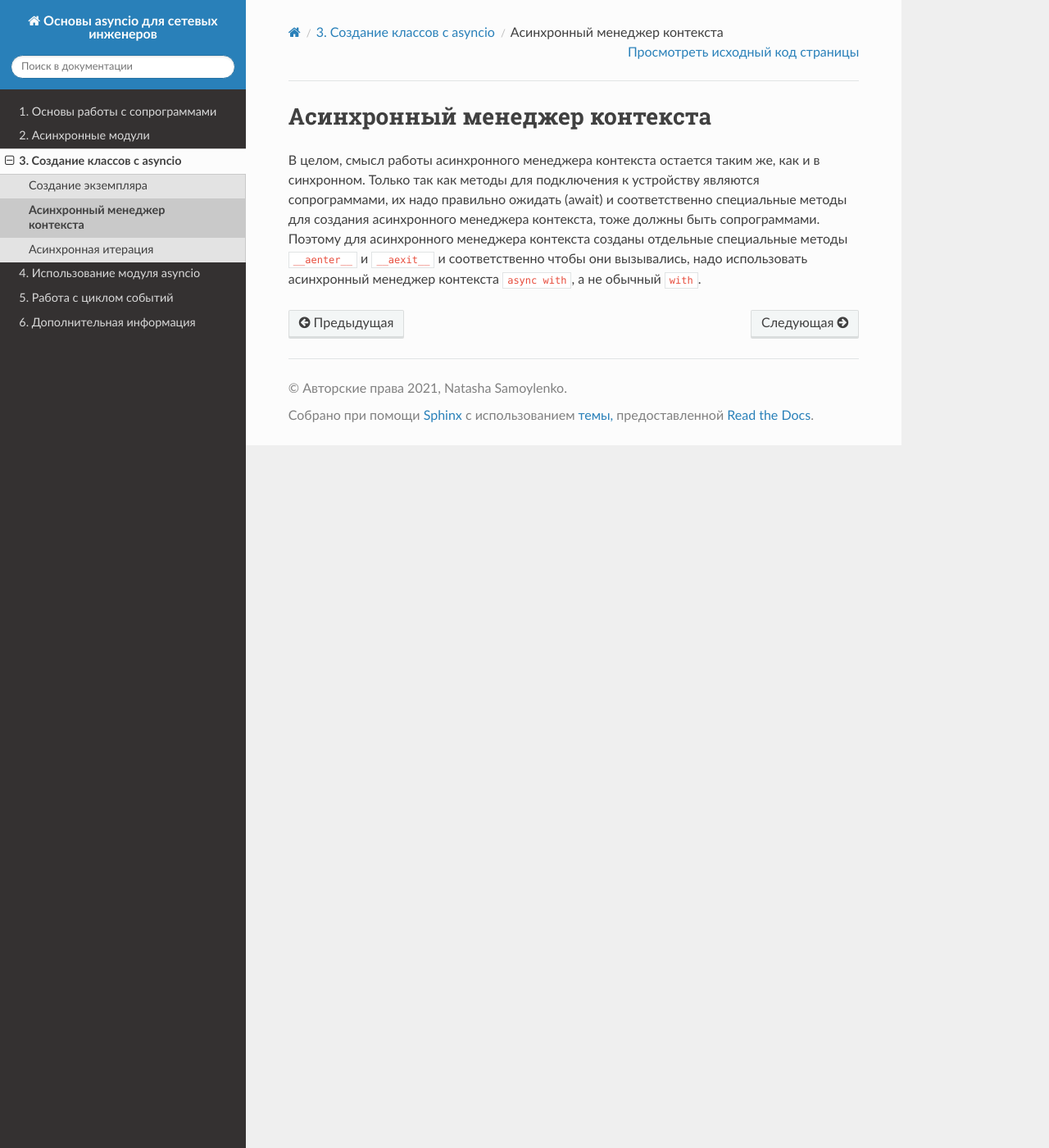
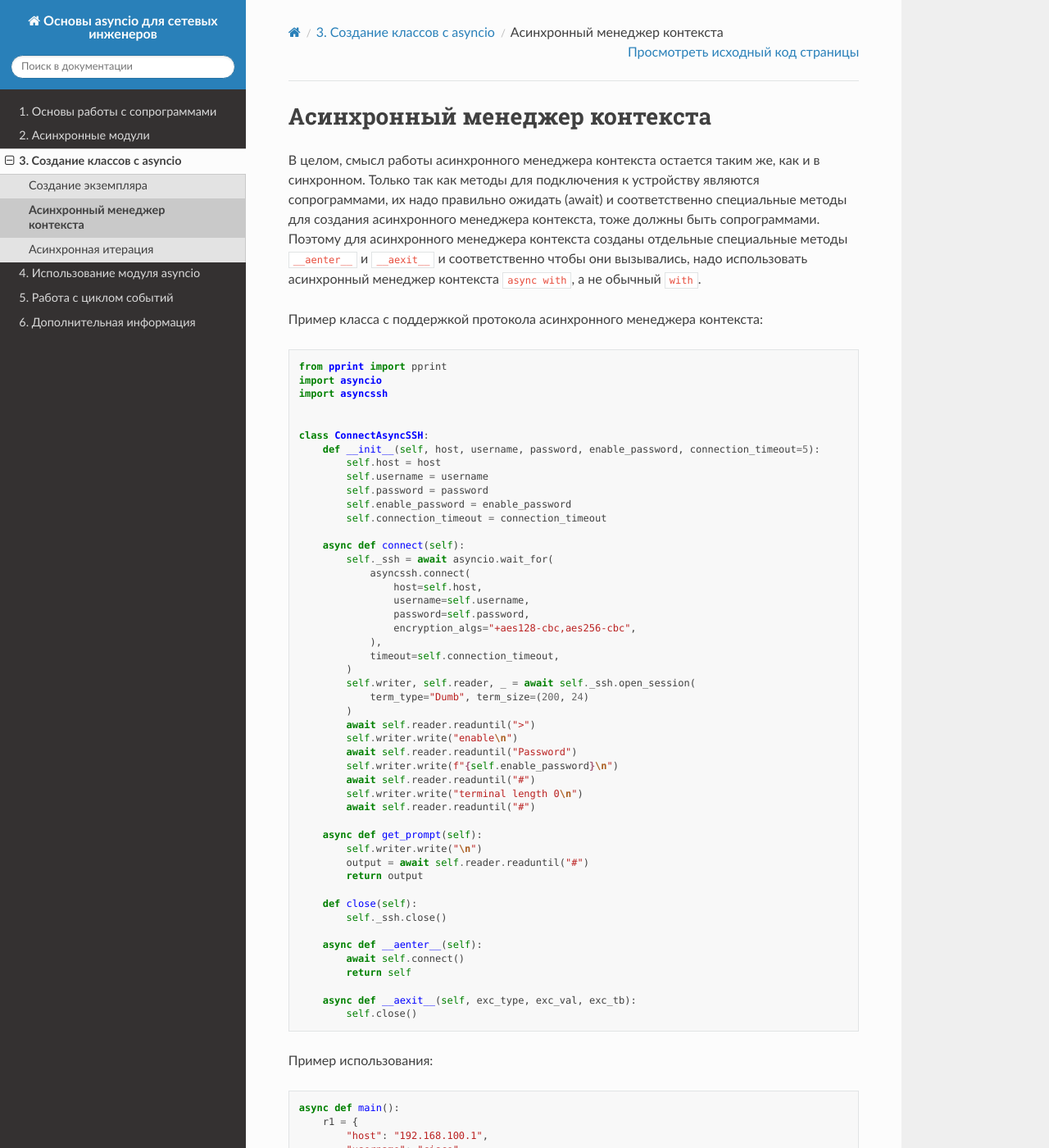
Before and after one commit to natenka/asyncpyneng-book, a Sphinx documentation site: the page built from docs/source/book/classes/context_manager.rst, in a window 1280 px wide and 1400 px high. Shown: the whole window at 82% size. Built offline with Sphinx 7.4.7 and the Read the Docs theme 2.0.0, drawn with Linux system fonts in a browser that asks for light colours; pages that are not in the unit, such as notebooks, are missing from menus; some of the changed text lies outside the part shown.

Commit message:
async with

```diff
--- a/docs/source/book/classes/context_manager.rst
+++ b/docs/source/book/classes/context_manager.rst
@@ -8,3 +8,74 @@
 Поэтому для асинхронного менеджера контекста созданы отдельные специальные методы
 ``__aenter__`` и ``__aexit__`` и соответственно чтобы они вызывались, надо
 использовать асинхронный менеджер контекста ``async with``, а не обычный ``with``.
+
+Пример класса с поддержкой протокола асинхронного менеджера контекста:
+
+.. code:: python
+
+    from pprint import pprint
+    import asyncio
+    import asyncssh
+
+
+    class ConnectAsyncSSH:
+        def __init__(self, host, username, password, enable_password, connection_timeout=5):
+            self.host = host
+            self.username = username
+            self.password = password
+            self.enable_password = enable_password
+            self.connection_timeout = connection_timeout
+
+        async def connect(self):
+            self._ssh = await asyncio.wait_for(
+                asyncssh.connect(
+                    host=self.host,
+                    username=self.username,
+                    password=self.password,
+                    encryption_algs="+aes128-cbc,aes256-cbc",
+                ),
+                timeout=self.connection_timeout,
+            )
+            self.writer, self.reader, _ = await self._ssh.open_session(
+                term_type="Dumb", term_size=(200, 24)
+            )
+            await self.reader.readuntil(">")
+            self.writer.write("enable\n")
+            await self.reader.readuntil("Password")
+            self.writer.write(f"{self.enable_password}\n")
+            await self.reader.readuntil("#")
+            self.writer.write("terminal length 0\n")
+            await self.reader.readuntil("#")
+
+        async def get_prompt(self):
+            self.writer.write("\n")
+            output = await self.reader.readuntil("#")
+            return output
+
+        def close(self):
+            self._ssh.close()
+
+        async def __aenter__(self):
+            await self.connect()
+            return self
+
+        async def __aexit__(self, exc_type, exc_val, exc_tb):
+            self.close()
+
+Пример использования:
+
+.. code:: python
+
+    async def main():
+        r1 = {
+            "host": "192.168.100.1",
+            "username": "cisco",
+            "password": "cisco",
+            "enable_password": "cisco",
+        }
+        async with ConnectAsyncSSH(**r1) as ssh:
+            print(await ssh.get_prompt())
+
+
+    if __name__ == "__main__":
+        asyncio.run(main())
```
